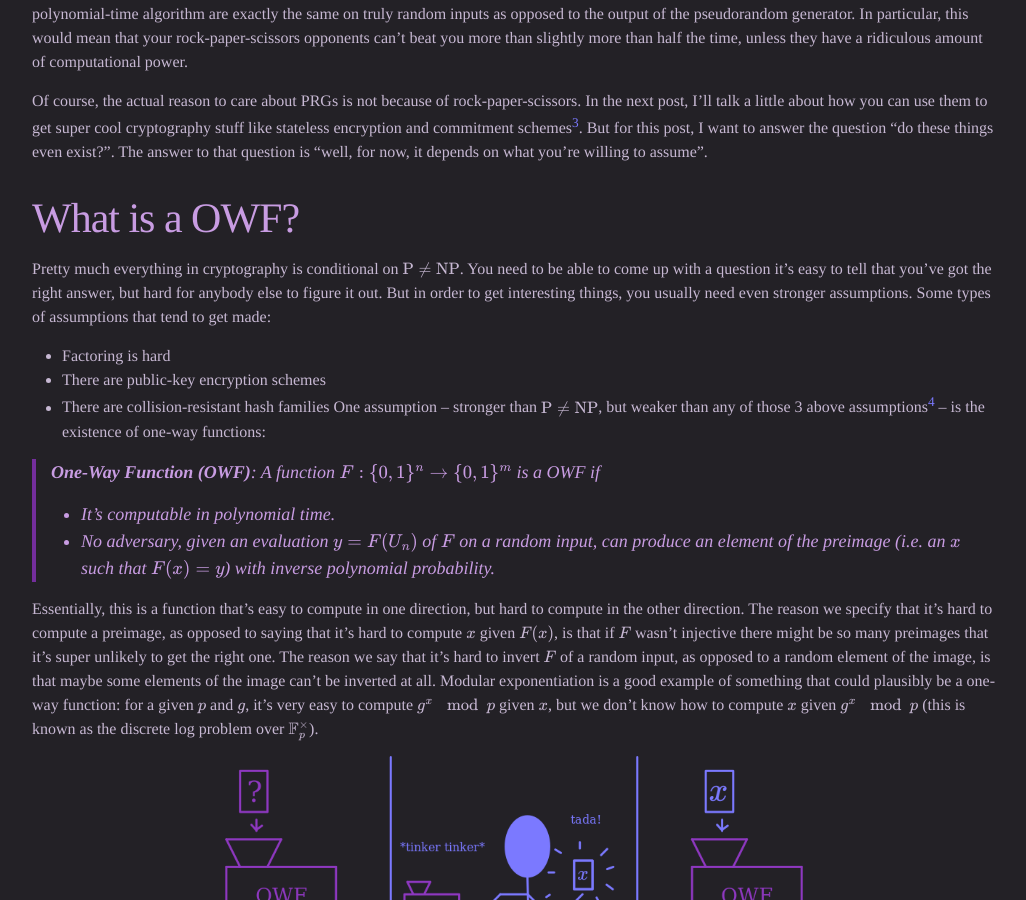
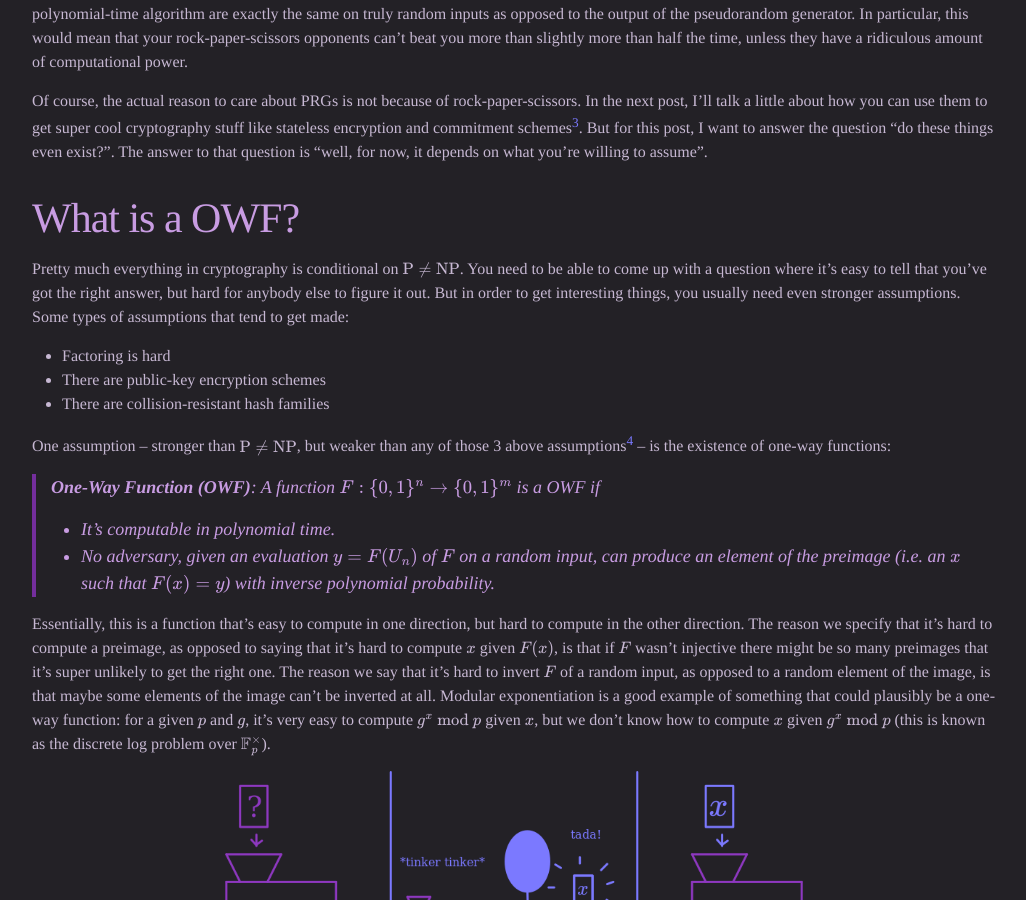
Before and after one commit to nathan-sheffield/nathan-sheffield.github.io, a Jekyll site: the page built from _posts/2023-12-12-welcome-to-minicrypt.markdown, in a window 1280 px wide and 900 px high, scrolled down 1643 px. Shown: the whole window, without its empty margins (126-1152 px from the left). Built offline with Jekyll 4.4.1, drawn with Linux system fonts in a browser that asks for light colours; formulas are drawn with MathJax 3.

```diff
--- a/_posts/2023-12-12-welcome-to-minicrypt.markdown
+++ b/_posts/2023-12-12-welcome-to-minicrypt.markdown
@@ -40,17 +40,18 @@ Of course, the actual reason to care about PRGs is not because of rock-paper-sci
 
 # What is a OWF?
 
-Pretty much everything in cryptography is conditional on $\text{P} \neq \text{NP}$. You need to be able to come up with a question it's easy to tell that you've got the right answer, but hard for anybody else to figure it out. But in order to get interesting things, you usually need even stronger assumptions. Some types of assumptions that tend to get made:
+Pretty much everything in cryptography is conditional on $\text{P} \neq \text{NP}$. You need to be able to come up with a question where it's easy to tell that you've got the right answer, but hard for anybody else to figure it out. But in order to get interesting things, you usually need even stronger assumptions. Some types of assumptions that tend to get made:
 - Factoring is hard
 - There are public-key encryption schemes
 - There are collision-resistant hash families
+
 One assumption -- stronger than $\text{P} \neq \text{NP}$, but weaker than any of those 3 above assumptions[^4] -- is the existence of one-way functions:
 
 > **One-Way Function (OWF)**: A function $F:\lbrace 0,1\rbrace^n \rightarrow \lbrace 0,1\rbrace^m$ is a OWF if
 >   - It's computable in polynomial time.
 >   - No adversary, given an evaluation $y = F(U_n)$ of $F$ on a random input, can produce an element of the preimage (i.e. an $x$ such that $F(x) = y$) with inverse polynomial probability.
 
-Essentially, this is a function that's easy to compute in one direction, but hard to compute in the other direction. The reason we specify that it's hard to compute a preimage, as opposed to saying that it's hard to compute $x$ given $F(x)$, is that if $F$ wasn't injective there might be so many preimages that it's super unlikely to get the right one. The reason we say that it's hard to invert $F$ of a random input, as opposed to a random element of the image, is that maybe some elements of the image can't be inverted at all. Modular exponentiation is a good example of something that could plausibly be a one-way function: for a given $p$ and $g$, it's very easy to compute $g^x \mod p$ given $x$, but we don't know how to compute $x$ given $g^x \mod p$ (this is known as the discrete log problem over $\mathbb{F}_p^\times$).
+Essentially, this is a function that's easy to compute in one direction, but hard to compute in the other direction. The reason we specify that it's hard to compute a preimage, as opposed to saying that it's hard to compute $x$ given $F(x)$, is that if $F$ wasn't injective there might be so many preimages that it's super unlikely to get the right one. The reason we say that it's hard to invert $F$ of a random input, as opposed to a random element of the image, is that maybe some elements of the image can't be inverted at all. Modular exponentiation is a good example of something that could plausibly be a one-way function: for a given $p$ and $g$, it's very easy to compute $g^x \text{ mod } p$ given $x$, but we don't know how to compute $x$ given $g^x \text{ mod } p$ (this is known as the discrete log problem over $\mathbb{F}_p^\times$).
 
 <center>
 <figure>
```
Also changed, not shown: music.md (+10 -1 lines), things.md (+1 -1 lines).
